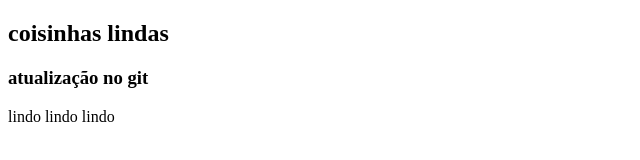
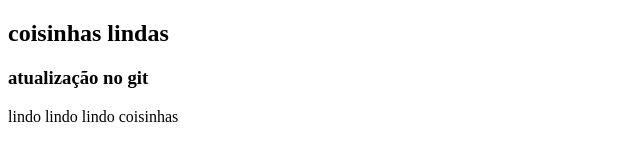
Before and after one commit to luizanuness/EDUCATI, a plain HTML site: page index.html in a window 1280 px wide. Shown: the full height of the page, 0-640 px from the left. Drawn offline with Linux system fonts and the light colour scheme.

Commit message:
Update index.html

```diff
--- a/index.html
+++ b/index.html
@@ -10,5 +10,6 @@
     <h2>coisinhas lindas</h2>
     <h3>atualização no git</h3>
     lindo lindo lindo
+    coisinhas
 </body>
 </html>
```
